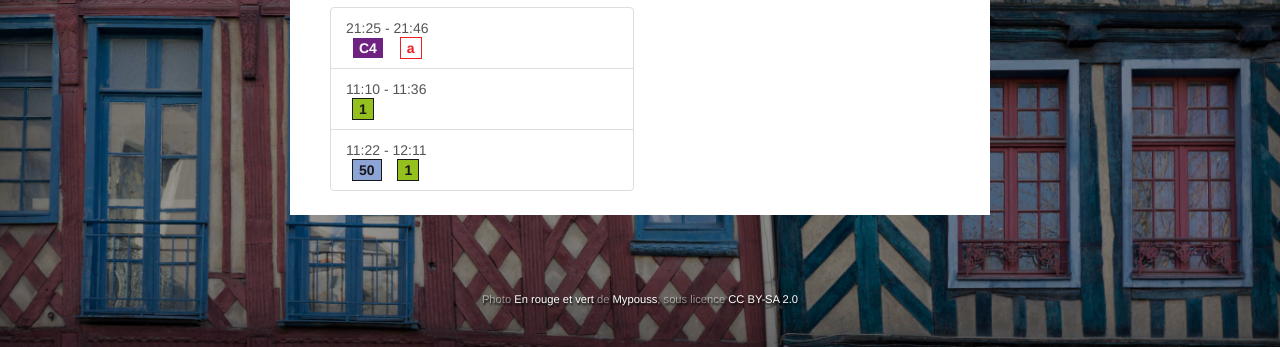
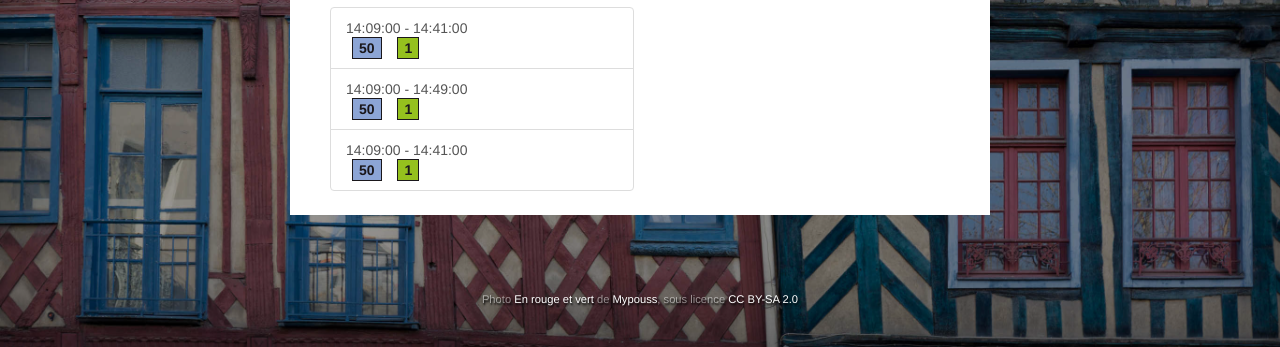
Before and after one commit to erwannT/gobus-web, a website: page index.html in a window 1280 px wide. Shown: the part 453-800 px from the top of the page. Drawn offline with nearby package versions, Linux system fonts and the light colour scheme; some packages are replaced by stand-ins of ours; a script that the page names is missing.

Commit message:
Modified result data model.

```diff
--- a/index.html
+++ b/index.html
@@ -115,11 +115,11 @@
               <div class="list-group">
                 <a href="#" class="list-group-item" ng-repeat="result in route.results" ng-click="route.selectedResult=result" ng-class="{active: result==route.selectedResult}">
                   <div>
-                    {{result.steps[0].departure.time}} - {{result.steps[result.steps.length-1].arrival.time}}
+                    {{result.Steps[0].StartPoint.Departuretime}} - {{result.Steps[result.Steps.length-1].EndPoint.Arrivaltime}}
                   </div>
                   <div>
-                    <span ng-repeat="step in result.steps" class="step-line">
-                      <span class="line-number" ng-style="{ 'color': '#'+route.routeColors[step.line].textColor, 'background-color': '#'+route.routeColors[step.line].color }">{{step.line}}</span>
+                    <span ng-repeat="step in result.Steps" class="step-line">
+                      <span class="line-number" ng-style="{ 'color': '#'+route.routeColors[step.Route].textColor, 'background-color': '#'+route.routeColors[step.Route].color }">{{step.Route}}</span>
                     </span>
                   </div>
                 </a>
@@ -129,14 +129,14 @@
             <div class="result-detail">
               <h2>Détails du trajet</h2>
               <ul>
-                <li ng-repeat="step in route.selectedResult.steps">
+                <li ng-repeat="step in route.selectedResult.Steps">
                   <div>
-                    Prendre le {{route.routeColors[step.line].type}}
-                    <span class="line-number" ng-style="{ 'color': '#'+route.routeColors[step.line].textColor, 'background-color': '#'+route.routeColors[step.line].color }">{{step.line}}</span>
-                    vers {{step.direction}}.
+                    Prendre le {{route.routeColors[step.Route].type}}
+                    <span class="line-number" ng-style="{ 'color': '#'+route.routeColors[step.Route].textColor, 'background-color': '#'+route.routeColors[step.Route].color }">{{step.Route}}</span>
+                    vers {{step.Headsign}}.
                   </div>
-                  <div>Départ {{step.departure.time}} à l'arrêt {{step.departure.stopName}}</div>
-                  <div>Arrivée {{step.arrival.time}} à l'arrêt {{step.arrival.stopName}}</div>
+                  <div>Départ {{step.StartPoint.Departuretime}} à l'arrêt <b>{{step.StartPoint.StopName}}</b></div>
+                  <div>Arrivée {{step.EndPoint.Arrivaltime}} à l'arrêt <b>{{step.EndPoint.StopName}}</b></div>
                 </li>
               </ul>
             </div>
--- a/index.js
+++ b/index.js
@@ -25,93 +25,172 @@ angular.module('gobusApp', ['ui.bootstrap', 'ui-leaflet'])
 
   route.results = [
     {
-    steps: [
+
+      Steps:
+      [
           {
-        line: 'C4',
-        type: 'bus',
-        direction: 'République',
-        departure: {
-          time: '21:25',
-          stopName: 'Za Saint-Sulpice',
-          position: ''
+              StartPoint:
+              {
+                  StopID: 1484,
+                  StopName: "ZA Saint-Sulpice",
+                  Xpos: "48.1318749048",
+                  Ypos: "-1.6358956396",
+                  Departuretime: "14:09:00",
+                  Arrivaltime: "14:09:00"
               },
-        arrival:  {
-          time: '21:46',
-          stopName: 'République',
-          position: ''
-        }
+              EndPoint:
+              {
+                  StopID: 1006,
+                  StopName: "Turmel",
+                  Xpos: "48.1222899582",
+                  Ypos: "-1.6507418227",
+                  Departuretime: "14:14:00",
+                  Arrivaltime: "14:14:00"
+              },
+              Tripid: "14121",
+              Headsign: "50 | Rennes République",
+              RouteId: 50,
+              Route: "50"
           },
           {
-        line: 'a',
-        type: 'metro',
-        direction: 'Metro La Poterie',
-        departure: {
-          time: '21:52',
-          stopName: 'Metro République',
-          position: ''
+              StartPoint:
+              {
+                  StopID: 1006,
+                  StopName: "Turmel",
+                  Xpos: "48.1222899582",
+                  Ypos: "-1.6507418227",
+                  Departuretime: "14:18:00",
+                  Arrivaltime: "14:18:00"
               },
-        arrival:  {
-          time: '21:46',
-          stopName: 'Metro Gares',
-          position: ''
-        }
+              EndPoint:
+              {
+                  StopID: 1477,
+                  StopName: "Gares",
+                  Xpos: "48.1038386084",
+                  Ypos: "-1.6728603636",
+                  Departuretime: "14:41:00",
+                  Arrivaltime: "14:41:00"
+              },
+              Tripid: "20286",
+              Headsign: "1 | Chantepie Rosa Parks",
+              RouteId: 1,
+              Route: "1"
           }
       ]
+
   },
   {
-    steps: [
+
+      Steps:
+      [
           {
-        line: '1',
-        type: 'bus',
-        direction: 'Rosa Parks',
-        departure: {
-          time: '11:10',
-          stopName: 'Longs Champs',
-          position: ''
+              StartPoint:
+              {
+                  StopID: 1484,
+                  StopName: "ZA Saint-Sulpice",
+                  Xpos: "48.1318749048",
+                  Ypos: "-1.6358956396",
+                  Departuretime: "14:09:00",
+                  Arrivaltime: "14:09:00"
               },
-        arrival:  {
-          time: '11:36',
-          stopName: 'Gares',
-          position: ''
-        }
+              EndPoint:
+              {
+                  StopID: 1006,
+                  StopName: "Turmel",
+                  Xpos: "48.1222899582",
+                  Ypos: "-1.6507418227",
+                  Departuretime: "14:14:00",
+                  Arrivaltime: "14:14:00"
+              },
+              Tripid: "14121",
+              Headsign: "50 | Rennes République",
+              RouteId: 50,
+              Route: "50"
+          },
+          {
+              StartPoint:
+              {
+                  StopID: 1006,
+                  StopName: "Turmel",
+                  Xpos: "48.1222899582",
+                  Ypos: "-1.6507418227",
+                  Departuretime: "14:26:00",
+                  Arrivaltime: "14:26:00"
+              },
+              EndPoint:
+              {
+                  StopID: 1477,
+                  StopName: "Gares",
+                  Xpos: "48.1038386084",
+                  Ypos: "-1.6728603636",
+                  Departuretime: "14:49:00",
+                  Arrivaltime: "14:49:00"
+              },
+              Tripid: "20291",
+              Headsign: "1 | Chantepie Rosa Parks",
+              RouteId: 1,
+              Route: "1"
           }
       ]
+
   },
   {
-    steps: [
+
+      Steps:
+      [
           {
-        line: '50',
-        type: 'bus',
-        direction: 'République',
-        departure: {
-          time: '11:22',
-          stopName: 'ZA Saint-Sulpice',
-          position: ''
+              StartPoint:
+              {
+                  StopID: 1484,
+                  StopName: "ZA Saint-Sulpice",
+                  Xpos: "48.1318749048",
+                  Ypos: "-1.6358956396",
+                  Departuretime: "14:09:00",
+                  Arrivaltime: "14:09:00"
               },
-        arrival:  {
-          time: '11:26',
-          stopName: 'Turmel',
-          position: ''
-        }
+              EndPoint:
+              {
+                  StopID: 1004,
+                  StopName: "Donzelot",
+                  Xpos: "48.1252440547",
+                  Ypos: "-1.6426764031",
+                  Departuretime: "14:12:00",
+                  Arrivaltime: "14:12:00"
+              },
+              Tripid: "14121",
+              Headsign: "50 | Rennes République",
+              RouteId: 50,
+              Route: "50"
           },
           {
-        line: '1',
-        type: 'bus',
-        direction: 'Rosa Parks',
-        departure: {
-          time: '11:51',
-          stopName: 'Turmel',
-          position: ''
+              StartPoint:
+              {
+                  StopID: 1004,
+                  StopName: "Donzelot",
+                  Xpos: "48.1252440547",
+                  Ypos: "-1.6426764031",
+                  Departuretime: "14:16:00",
+                  Arrivaltime: "14:16:00"
               },
-        arrival:  {
-          time: '12:11',
-          stopName: 'Gares',
-          position: ''
-        }
+              EndPoint:
+              {
+                  StopID: 1477,
+                  StopName: "Gares",
+                  Xpos: "48.1038386084",
+                  Ypos: "-1.6728603636",
+                  Departuretime: "14:41:00",
+                  Arrivaltime: "14:41:00"
+              },
+              Tripid: "20286",
+              Headsign: "1 | Chantepie Rosa Parks",
+              RouteId: 1,
+              Route: "1"
           }
       ]
+
   }
-];
+  ]
+;
 
 route.selectedResult = undefined;
 
```
Lines whose indentation alone changed are shown as unchanged.
